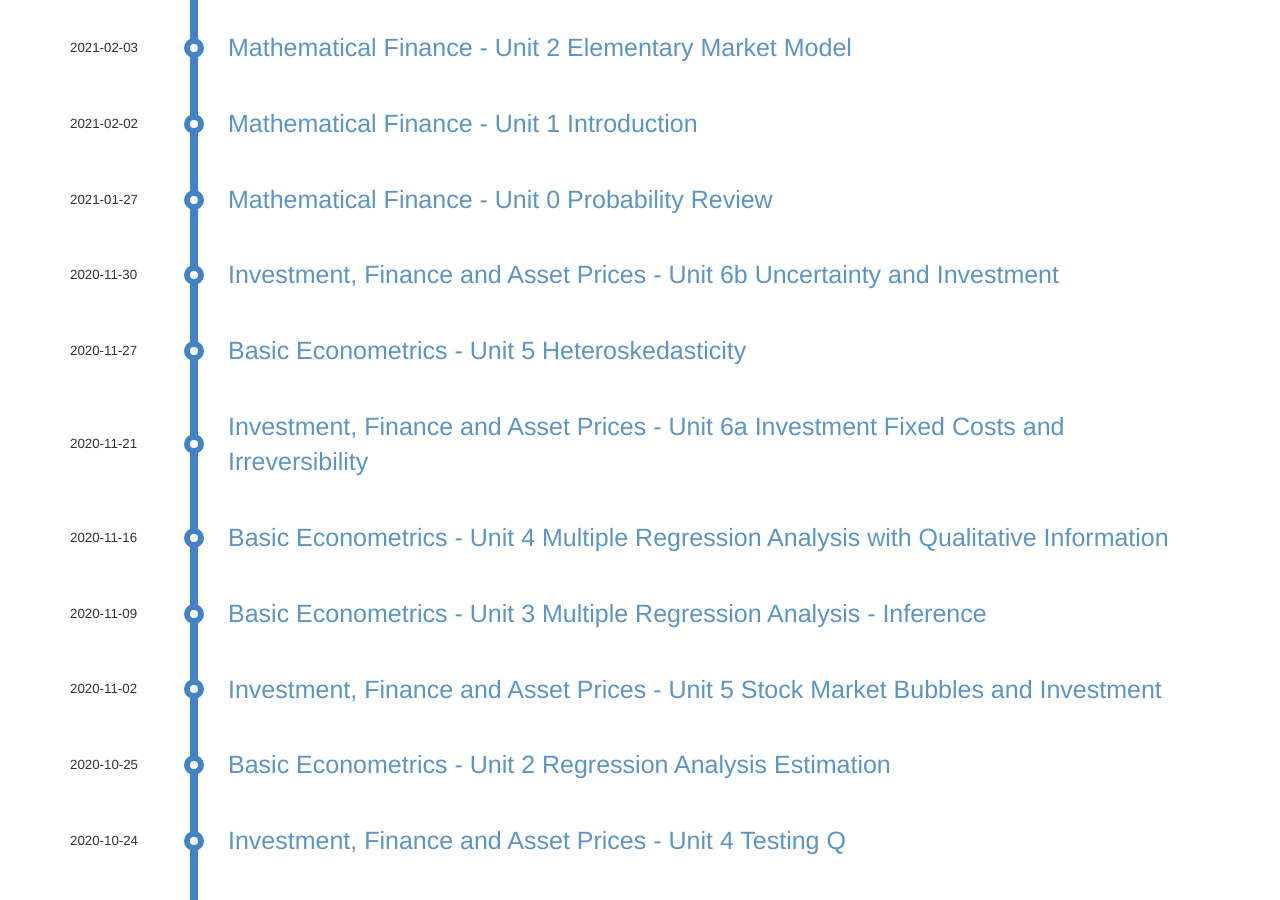
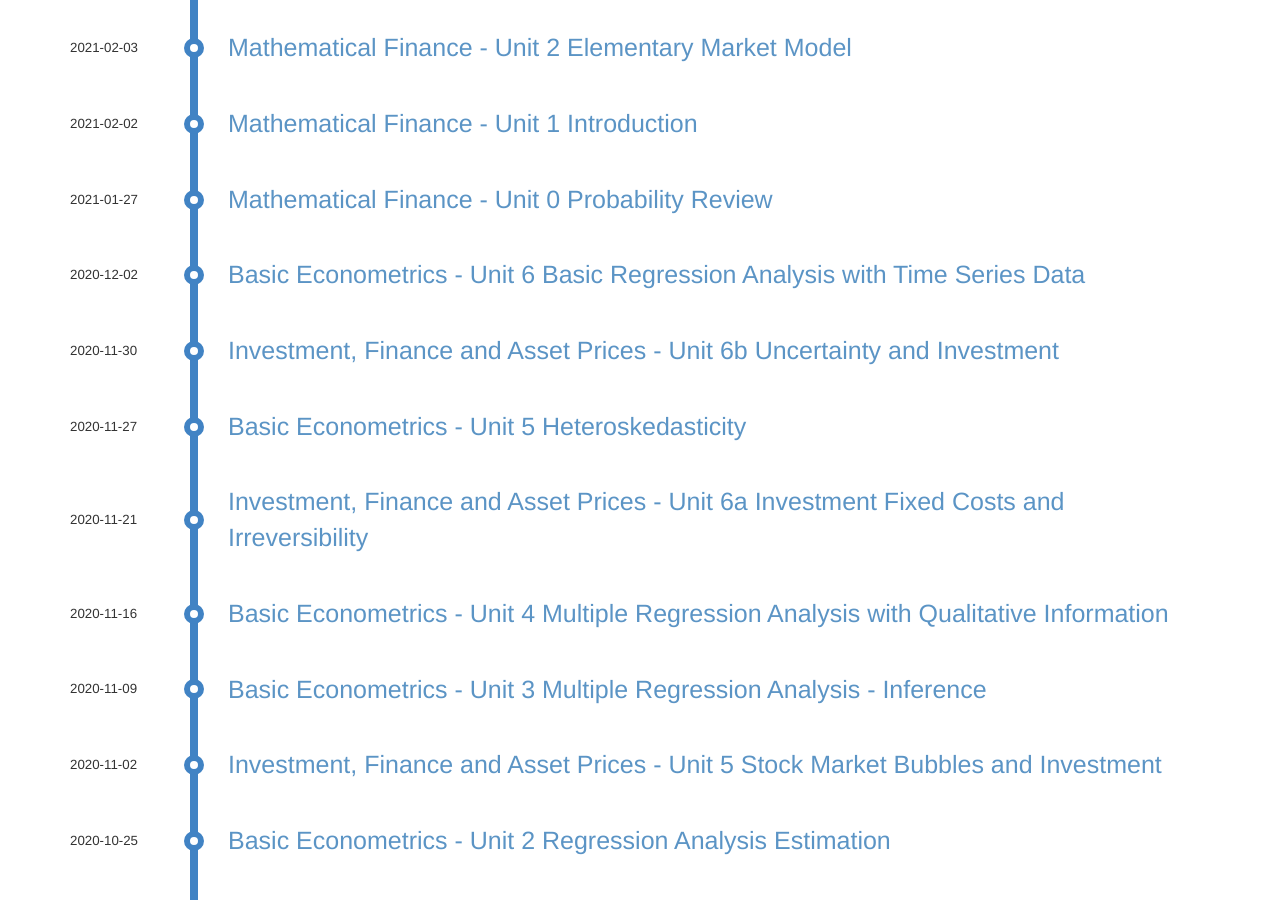
Before and after one commit to damien0x0023/damien0x0023.github.io, a Jekyll site: the page built from pages/money.md, in a window 1280 px wide and 900 px high, scrolled down 624 px. Built offline with Jekyll 4.4.1, drawn with Linux system fonts in a browser that asks for light colours; nearby versions of some CDN libraries; comment, search, counter and statistics services are not loaded; some of the changed lines change nothing that is shown.

Commit message:
update Unit6 TSD

```diff
--- /dev/null
+++ b/_posts/2020/business/ECON5002/2020-12-02-tsd.md
@@ -0,0 +1,188 @@
+---
+layout: post
+title: Basic Econometrics - Unit 6 Basic Regression Analysis with Time Series Data
+subtitle: 基础计量经济学（六）时序数据的基本回归分析
+category: money
+tags: [ECON5002]
+---
+
+translated by damien from Marco Avarucci
+
+#  Basic Econometrics - Unit 6 Basic Regression Analysis with Time Series
+
+## The nature of time series data
+
+-   Temporal ordering of observations; may not be arbitrarily reordered
+Typical features: serial correlation/dependence of observations
+How should we think about the randomness in time series data?
+-   The outcome of economic variables (e.g. GNP, Dow Jones) is uncertain; they should therefore be modeled as random variables
+-   Time series are sequences of r.v. (= stochastic processes)
+-   "Sample" = the one realized path of the time series out of the many possible paths the stochastic process could have taken
+
+##  Examples of time series regression models
+
+-   **Static models**
+
+    -   In static time series models, the current value of one variable is modeled as the result of the current values of explanatory variables
+
+-   **Examples for static models**
+
+![]({{site.url}}/assets/images/2020/ECON5002/staticModel.png "Examples for static models")
+
+-   **Finite distributed lag models**
+    -   In finite distributed lag models, the explanatory variables are allowed to influence the dependent variable with a time lag
+
+-   **Example for a finite distributed lag model**
+    -   The fertility rate may depend on the tax value of a child, but for biological and behavioral reasons, the effect may have a lag
+
+![]({{site.url}}/assets/images/2020/ECON5002/lagModel.png "The fertility rate")
+
+##   <u><font color=red>Finite sample</font> properties of OLS under classical assumptions</u>
+
+-   **Assumption TS.1 (Linear in parameters)**
+
+![]({{site.url}}/assets/images/2020/ECON5002/linearPara.png "Linear in parameters")
+
+-   **Assumption TS.2 (No perfect collinearity)**
+
+"In the sample (and therefore in the underlying time series process), no independent variable is constant nor a perfect linear combination of the others."
+
+-   **Notion**
+
+![]({{site.url}}/assets/images/2020/ECON5002/matX.png "matrix X")
+
+-   **Assumption TS.3 (Zero conditional mean)**
+
+$$
+    E(u _t | X) = 0 \quad t = 1,2, \cdots, n
+$$
+
+-   **Discussion of assumption TS.3**
+
+![]({{site.url}}/assets/images/2020/ECON5002/ts3.png "Assumption TS.3")
+
+-   (Contemporaneous) Exogeneity is not enough to ensure unbiasdness.
+
+-   TS.3 rules out <u>feedback</u> from the dep. variable on future values of the explanatory variables; \\( y _{t-j}, j >0 \\) cannot be included as regressors.
+
+    -   \\( mrdrte _t = \beta _0 + \beta _1 polpc _t + \beta _2 mrdrte _{t-1} + u _t = \beta _0 + \beta _1 x _{1,t} + \beta _2 x _{2,t} + u _t \\)
+
+    -   \\( E(u _t | x _{2, t+1}) \neq 0 \\)
+
+- **Example (inflation and federal fund rate)**
+
+    -   \\( inf _t = \beta _0 + \beta _1 ffrate _t + \beta _1 ffrate _{t-1} + \beta _2 ffrate _{t-2} + u _t .\\)
+
+    -   \\( u _t >0 \\) might lead FED to increase the \\( ffrate \\) the next period. Then \\( ffrate _{t+1}\\) and \\( u _t \\)  are correlated, violating strict exogeneity.
+
+- **<u>Theorem 10.1 (Unbiasedness of OLS)</u>**
+
+$$
+    TS.1 - TS.3 \quad \Rightarrow \quad E(\hat{\beta} _j) = \beta _j, \quad j = 0,1, \cdots, k
+$$
+
+-   **Assumption TS.4 (Homoscedasticity)**
+
+
+    -   A sufficient condition is that the volatility of the error is independent of the explanatory variables and that it is constant over time.
+    -   In the time series context, homoscedasticity may also be easily violated, e.g. if the volatility of the dep. variable depends on regime changes.
+
+![]({{site.url}}/assets/images/2020/ECON5002/ts4.png "Assumption TS.4")
+
+-   **Assumption TS.5 (No serial correlation)**
+
+![]({{site.url}}/assets/images/2020/ECON5002/ts5.png "Assumption TS.5")
+
+-   **Discussion of assumption TS.5**
+
+    -   Why was such an assumption not made in the cross-sectional case?
+    -   When \\(Corr(u _t, u _s) \neq 0\\) for some \\(𝑡≠𝑠 \\), we say that the error exibith serial correlation (autocorrelation)
+    -   Three types of correlation:
+
+    $$
+        1) Corr(x _{jt}, x _{hs}), \quad
+        2) Corr(x _{js}, u _t), \quad
+        3) Corr(u _t, u _s)
+    $$
+
+-   **<u>Theorem 10.2 (OLS sampling variances)</u>**
+
+![]({{site.url}}/assets/images/2020/ECON5002/olsSampling.png "OLS sampling variances")
+
+-   **<u>Theorem 10.3 (Unbiased estimation of the error variance)</u>**
+
+$$
+    TS.1 - TS.5 \quad \Rightarrow \quad E(\hat{\sigma} ^2) = \sigma ^2
+$$
+
+-   **<u>Theorem 10.4 (Gauss-Markov Theorem)</u>**
+    -   Under assumptions TS.1–TS.5, the OLS estimators have the minimal variance of all linear unbiased estimators of the regression coefficients
+    -   This holds conditional as well as unconditional on the regressors
+
+-   **Assumption TS.6 (Normality)</u>**
+
+    $$
+        u _t \sim \text{iid} \ N(0, \sigma ^2) \quad \text{ indenpent of } X
+    $$
+
+This assumption implies TS.3 - TS.5.
+
+-   **<u>Theorem 10.5 (Normal sampling distributions)</u>**
+
+    -   Under assumptions TS.1 – TS.6, the OLS estimators have the usual nor-mal distribution (conditional on X ). The usual F-and t-tests are valid.
+
+![]({{site.url}}/assets/images/2020/ECON5002/TAXonFertilityRate.png "EXAMPLE: Effects of Tax Policy on U.S. Fertility Rate")
+
+-   **Using dummy explanatory variables in time series**
+
+    -   Period: 1913-1984
+    -   During World War II, the fertility rate was temporarily lower
+    -   It has been permanently lower since the introduction of the pill in 1963
+
+![]({{site.url}}/assets/images/2020/ECON5002/dummyVarInTS.png "Dummy explanatory variables in time series")
+
+-   If we assume that the full set of CLM assumptions hold, we can reject \\( H _0: \beta _{pe} = 0\\) against the two-sided alternative at less than the 1% significance level \\(( t _{pe} = 2.77 )\\)
+-   The estimated effect is practically large (probably too large). A $100 increase in \\(pe \\) increases the estimated fertility rate by 8.3 children per thousand women.
+-   Fertility rates were much lover, on average, during WWII and after the introduction of the birth control pill.
+
+## <u>Trends and Seasonality</u>
+
+-   **Characterizing Trending Data**
+    -   Many series tend to increase over time, at least on average. They typically have up and down periods, but the overall trend is up. (Example: GDP)
+    -   Other variables tend to decline over time (such as the rate of traffic fatalities).
+    -   We can find spurious relations among trending variables that have nothing to do with each other.
+
+-   <u>Time series with trends</u>
+
+![]({{site.url}}/assets/images/2020/ECON5002/TStrends.png "Time series with trends")
+
+-   **Modelling a linear <u>time</u> trend**
+
+![]({{site.url}}/assets/images/2020/ECON5002/linearTT.png "Linear time trend model")
+
+-   **Modelling an exponential <u>time</u> trend**
+
+![]({{site.url}}/assets/images/2020/ECON5002/expTT.png "Exponential time trend model")
+
+-   Example for a time series with an exponential trend
+
+![]({{site.url}}/assets/images/2020/ECON5002/TSexpTrend.png "A time series with an exponential trend")
+
+-   **Using trending variables in regression analysis**
+    -   If trending variables are regressed on each other, a spurious relationship may arise just because they grows over time
+    -   In this case, it is important to include a trend in the regression
+
+-   Example: Housing investment and prices
+
+![]({{site.url}}/assets/images/2020/ECON5002/housingInveAndPri.png "Housing investment and prices")
+
+![]({{site.url}}/assets/images/2020/ECON5002/housingInveAndPri2.png "Housing investment and prices (cont.)")
+
+-   The are other factors, captured in the time trend, that affect
+*invpc*
+
+![]({{site.url}}/assets/images/2020/ECON5002/examples.jpg "Examples")
+
+<script type="text/javascript" id="MathJax-script" async
+  src="https://cdn.jsdelivr.net/npm/mathjax@3/es5/tex-svg.js">
+</script>
```
Also changed, not shown: _posts/2020/business/ECON5002/2020-11-27-heteroskedasticity.md (+1 -0 lines), assets/images/2020/ECON5002/TAXonFertilityRate.jpg (added), assets/images/2020/ECON5002/TSexpTrend.png (added), assets/images/2020/ECON5002/TStrends.png (added), assets/images/2020/ECON5002/dummyVarInTS.png (added), assets/images/2020/ECON5002/examples.jpg (added), assets/images/2020/ECON5002/expTT.png (added), assets/images/2020/ECON5002/housingInveAndPri.png (added), assets/images/2020/ECON5002/housingInveAndPri2.png (added), assets/images/2020/ECON5002/lagModel.png (added), assets/images/2020/ECON5002/linearPara.png (added), assets/images/2020/ECON5002/linearTT.png (added), assets/images/2020/ECON5002/matX.png (added), assets/images/2020/ECON5002/olsSampling.png (added), 3 more files.
